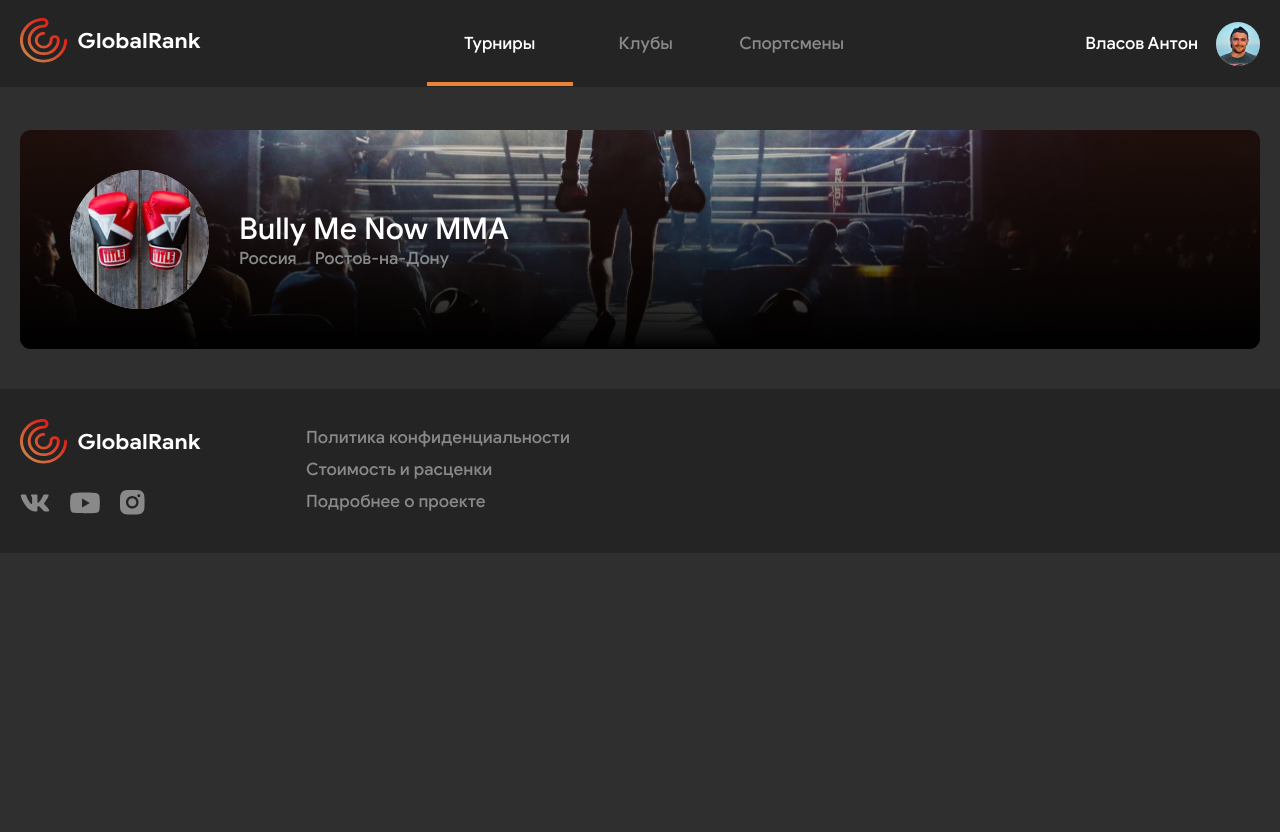
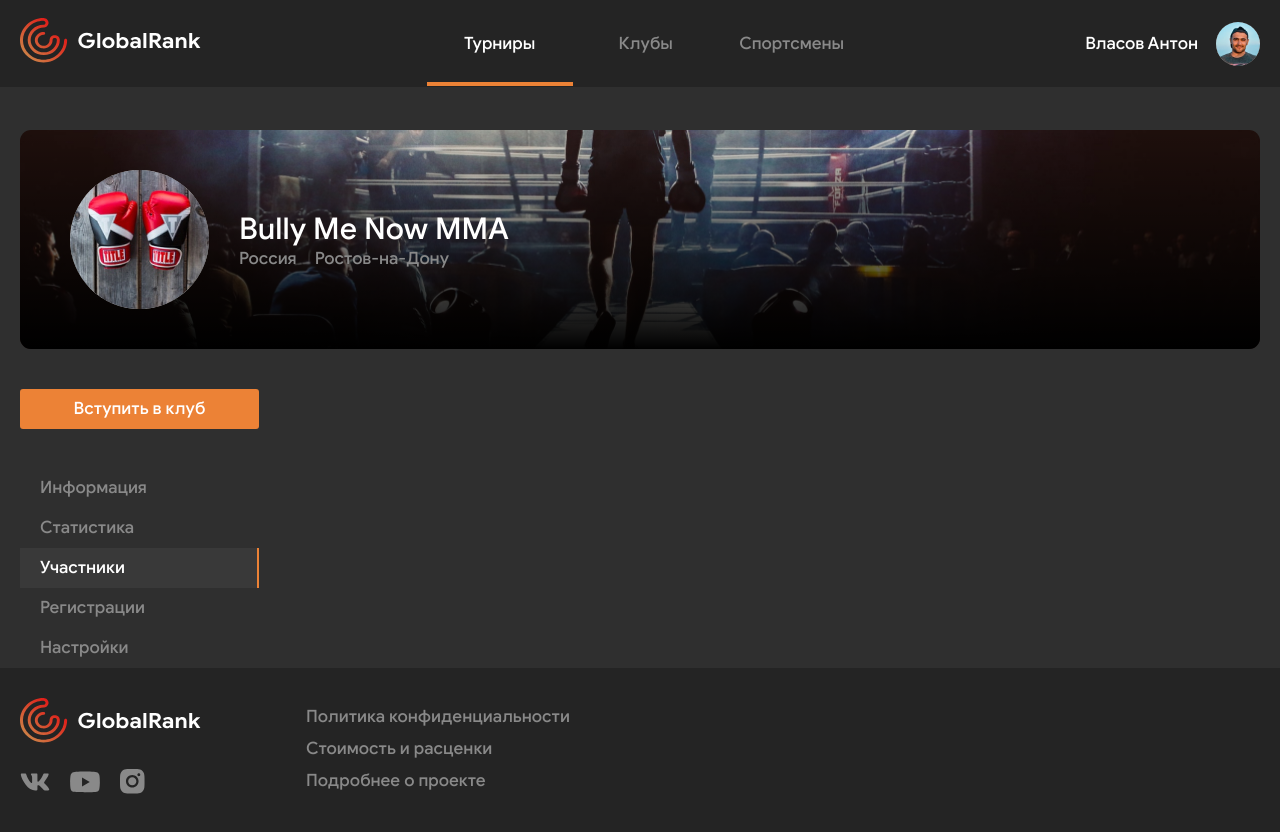
Before and after one commit to puncoviy/rnm-cards, a plain HTML site: page index.html in a window 1280 px wide. Before the commit the page ends 800 px from the top, so only its background shows below. Drawn offline with Linux system fonts and the light colour scheme; files whose address does not match are found by name.

Commit message:
feat: add section aside

```diff
--- a/css/style.css
+++ b/css/style.css
@@ -245,6 +245,60 @@ a.active {
     gap: 18px;
 }
 
+/* SECTION NAVIGATION */
+
+.section__navigation {
+    width: 239px;
+}
+
+.section__navigation-btn {
+    color: #fff;
+    padding: 9px 20px;
+    display: block;
+    text-align: center;
+    background-color: #EC8236;
+    border-radius: 3px;
+    margin-bottom: 39px;
+}
+
+.section__navigation-link {
+    display: block;
+    min-height: 40px;
+    padding: 9px 20px;
+    position: relative;
+}
+
+.section__navigation-link::before {
+    position: absolute;
+    content: '';
+    height: 100%;
+    width: 0;
+    top: 0;
+    left: 0;
+    background-color: #393939;
+    transition: width 1s;
+    z-index: -1;
+}
+
+.section__navigation-link:hover::before {
+    width: 100%;
+}
+
+.section__navigation-link.active {
+    color: #fff;
+    background-color: #393939;
+}
+
+.section__navigation-link.active::after {
+    position: absolute;
+    content: '';
+    width: 2px;
+    height: 100%;
+    top: 0;
+    right: 0;
+    background-color: #EC8236;
+}
+
 /* FOOTER */
 
 .footer {
--- a/index.html
+++ b/index.html
@@ -49,14 +49,14 @@
                 </div>
             </div>
 
-            <!-- <div class="section__navigation">
+            <div class="section__navigation">
                 <a href="#" class="section__navigation-btn">Вступить в клуб</a>
                 <a href="#" class="section__navigation-link">Информация</a>
                 <a href="#" class="section__navigation-link">Статистика</a>
-                <a href="#" class="section__navigation-link">Участники</a>
+                <a href="#" class="section__navigation-link active">Участники</a>
                 <a href="#" class="section__navigation-link">Регистрации</a>
                 <a href="#" class="section__navigation-link">Настройки</a>
-            </div> -->
+            </div>
 
             <!-- <div class="section__cards">
                 <h1 class="visually-hidden">Карточки персонажей Rick and Morty</h1>
```
